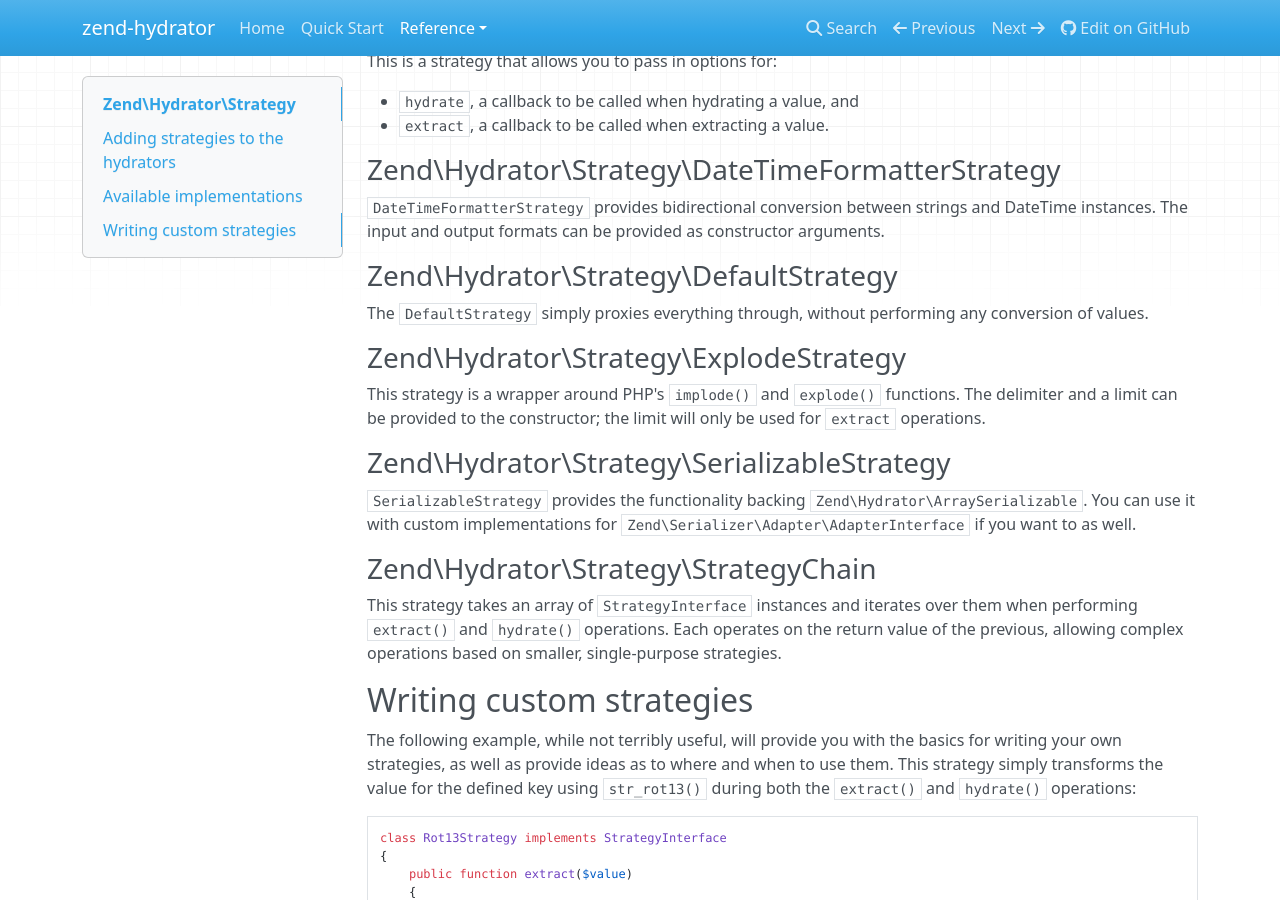
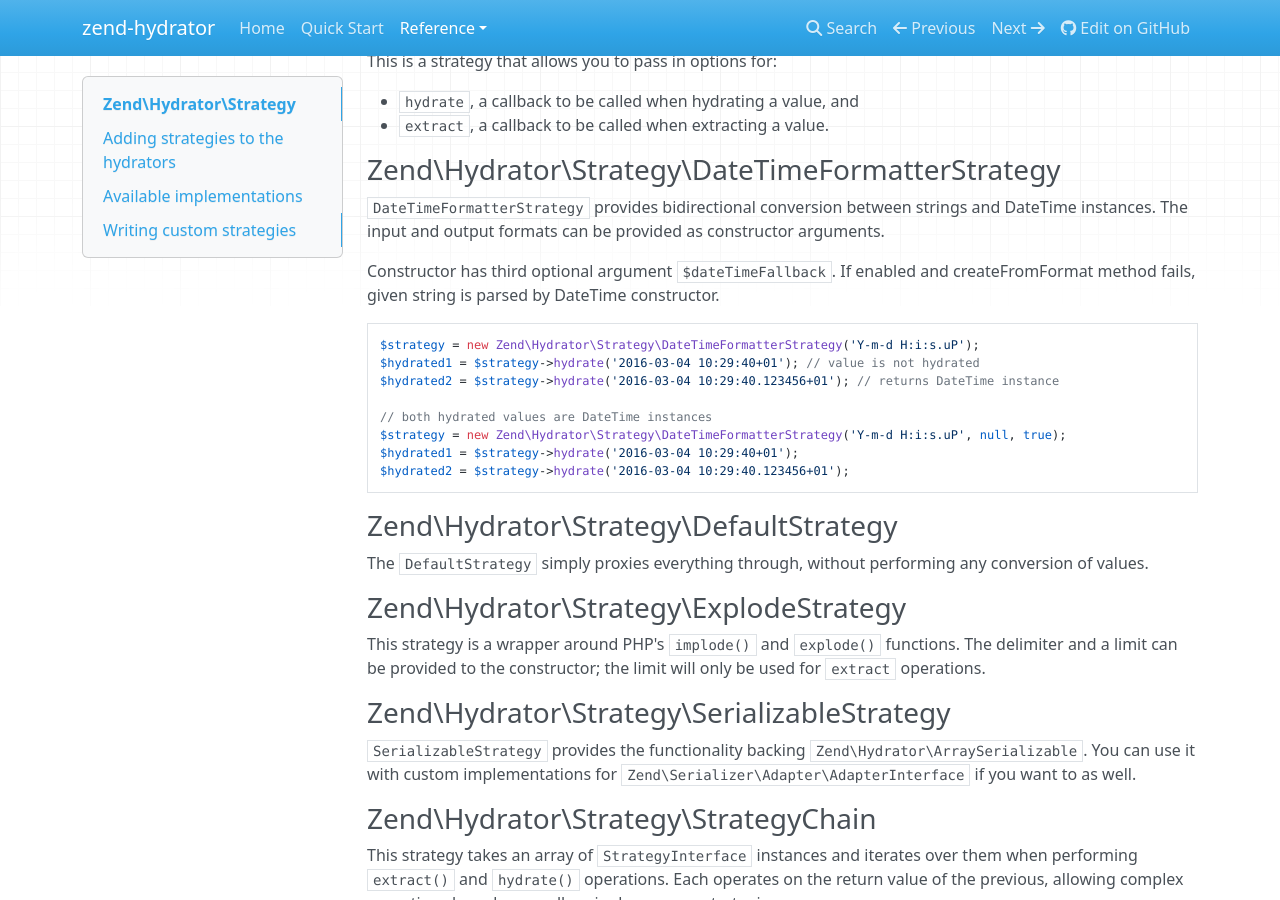
Before and after one commit to zendframework/zend-hydrator, an MkDocs documentation site: the page built from docs/book/strategy.md, in a window 1280 px wide and 900 px high, scrolled down 1775 px. Built offline with MkDocs 1.6.1, drawn with Linux system fonts in a browser that asks for light colours; nearby versions of some CDN libraries; old or Windows-style settings are respelled for this version of MkDocs.

Commit message:
Documentation added to $dateTimeFallback constructor param

````diff
--- a/docs/book/strategy.md
+++ b/docs/book/strategy.md
@@ -103,6 +103,21 @@ This is a strategy that allows you to pass in options for:
 `DateTimeFormatterStrategy` provides bidirectional conversion between strings
 and DateTime instances. The input and output formats can be provided as
 constructor arguments.
+
+Constructor has third optional argument `$dateTimeFallback`.
+If enabled and createFromFormat method fails,
+given string is parsed by DateTime constructor.
+
+```php
+$strategy = new Zend\Hydrator\Strategy\DateTimeFormatterStrategy('Y-m-d H:i:s.uP');
+$hydrated1 = $strategy->hydrate('2016-03-04 10:29:40+01'); // value is not hydrated
+$hydrated2 = $strategy->hydrate('2016-03-04 10:29:40.123456+01'); // returns DateTime instance
+
+// both hydrated values are DateTime instances
+$strategy = new Zend\Hydrator\Strategy\DateTimeFormatterStrategy('Y-m-d H:i:s.uP', null, true);
+$hydrated1 = $strategy->hydrate('2016-03-04 10:29:40+01');
+$hydrated2 = $strategy->hydrate('2016-03-04 10:29:40.123456+01');
+```
 
 ### Zend\\Hydrator\\Strategy\\DefaultStrategy
 
````
